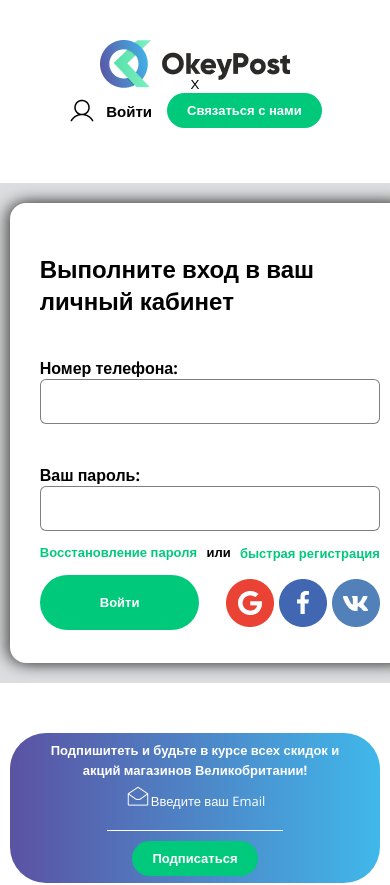
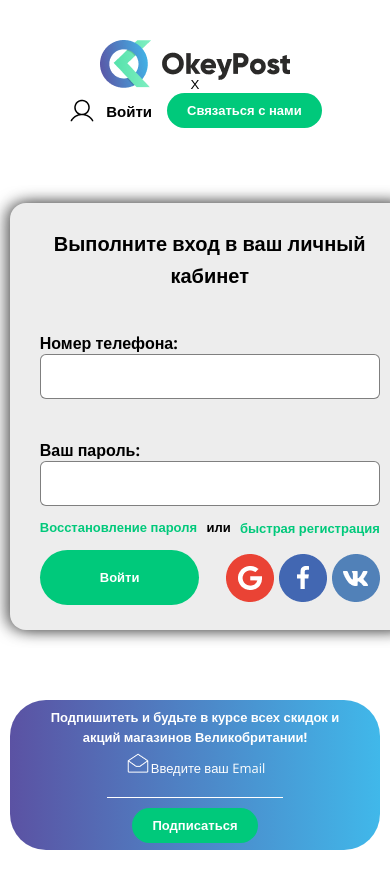
Before and after one commit to EvgeniyBarabanov/finalWork, a React (Create React App) app: page /login in a window 390 px wide. Shown: the top 885 px of the page. Built offline with nearby package versions, Linux system fonts and the light colour scheme.

Commit message:
cart dedline 22 08

```diff
--- a/src/Components/Login/Login.module.css
+++ b/src/Components/Login/Login.module.css
@@ -1,5 +1,4 @@
 .login{
-    background-color: #1f242827;
     padding: 20px 0;
 }
 
@@ -7,10 +6,9 @@
     position: relative;
     font-weight: bold;
     width: 400px;
-    height: 460px;
     margin: 0 auto;
-    padding: 50px 30px;
-    background-color: #fff;
+    padding: 40px 30px;
+    background-color: #ededed;
     border-radius: 16px;
     box-shadow: 5px 0px 15px rgba(0, 0, 0, 0.511),
                 -5px 0px 15px rgba(0, 0, 0, 0.511);
@@ -95,16 +93,74 @@
 
 .anotherLogin{
     display: flex;
-    align-items: flex-end;
     margin-left: auto;
 }
 
 .anotherLogin>button{
+    display: flex;
+    align-items: center;
     border: 0;
     cursor: pointer;
-    background-color: #fff;
+    background: none;
+    border-radius: 100%;
+
 }
 
 .anotherLogin>button:not(:last-child){
     margin-right: 5px;
 }
+
+@media(max-width:425px){
+    .login__form{
+        padding: 25px 30px;
+    }
+
+    .login__form h2{
+        font-size: 20px;
+        text-align: center;
+    }
+}
+
+@media(max-width:375px){
+    .login{
+        padding: 0;
+    }
+
+    .login__form{
+        width: 100%;
+    }
+
+    .form__sendBtn{
+        padding: 16px 45px;
+    }
+
+    .login__pswrdQuickRegistration{
+        text-align: center;
+    }
+}
+
+@media(max-width:320px){
+    .login__form h2{
+        font-size: 15px;
+        line-height: 20px;
+    }
+
+    .form__field{
+        margin-top: 20px;
+    }
+
+    .login__pswrd{
+        flex-direction: column;
+    }
+    .login__pswrd>span{
+        text-align: center;
+    }
+
+    .login__btns{
+        flex-direction: column;
+    }
+
+    .anotherLogin{
+        margin: 15px auto 0px;
+    }
+}
--- a/src/Components/Nav/Nav.jsx
+++ b/src/Components/Nav/Nav.jsx
@@ -9,12 +9,12 @@ const PUBLIC_URL = process.env.PUBLIC_URL;
 function Nav() {
 
 	const visibilityMenu = useRef();
-	const transparent = useRef();
+	/* const transparent = useRef(); */
 	const [name, setName] = useState('');
 
 	const visibility = function(){
 		visibilityMenu.current.classList.toggle(style.visibilityMenu);
-		transparent.current.classList.toggle(style.transparent)
+		/* transparent.current.classList.toggle(style.transparent) */
 	}
 
 	const getCookie = function(name) {
--- a/src/Components/Nav/Nav.module.css
+++ b/src/Components/Nav/Nav.module.css
@@ -78,6 +78,10 @@
 } */
 
 @media(max-width:1024px){
+    .block{
+        border-radius: 0px 0px 20px 20px;
+    }
+
     .block__burgerBtn{
         display: block;
         position: absolute;
--- a/src/Components/Registration/Registration.jsx
+++ b/src/Components/Registration/Registration.jsx
@@ -54,7 +54,6 @@ function Registration(){
 
     const preventDefault = function(event){
         event.preventDefault();
-
     }
 
 	return (
--- a/src/Components/Registration/Registration.module.css
+++ b/src/Components/Registration/Registration.module.css
@@ -1,18 +1,20 @@
 .block{
-    background-color: #1f242827;
     padding: 20px 0;
 }
 
 .block__login_form{
     font-weight: bold;
     width: 400px;
-    height: 700px;
     margin: 0 auto;
-    padding: 50px 30px;
-    background-color: #fff;
+    padding: 40px 30px;
+    background-color: #ededed;
     border-radius: 16px;
     box-shadow: 5px 0px 15px rgba(0, 0, 0, 0.511),
                 -5px 0px 15px rgba(0, 0, 0, 0.511);
+}
+
+.block__login_form>p{
+    margin-top: 10px;
 }
 
 .block__warning{
@@ -46,11 +48,7 @@
 }
 
 .block__login_form_field{
-    margin-top: 40px;
-}
-
-.block__login_form_field p{
-    margin-top: 20px;
+    margin-top: 30px;
 }
 
 .block__login_form_field input{
@@ -86,3 +84,26 @@
     font-size: 13px;
     cursor: pointer;
 }
+
+@media(max-width:375px){
+    .block__login_form{
+        width: 100%;
+        padding: 30px ;
+    }
+
+    .block__login_form h2{
+        font-size: 20px;
+        text-align: center;
+        line-height: 25px;
+    }
+
+    .block__login_form>p{
+        text-align: center;
+    }
+}
+
+@media(max-width:320px){
+    .block__login_form_registrationBtn{
+        padding: 15px;
+    }
+}
--- a/src/Components/UserPage/UserPage.jsx
+++ b/src/Components/UserPage/UserPage.jsx
@@ -26,7 +26,7 @@ function UserPage(){
     }
 
     const userData = function(){
-        if(/* window.location.pathname = '/' +  */ !getCookie('auth')){
+        if(!getCookie('auth')){
             window.location = "http://localhost:3000";
         }
         let userInfo = localStorage.getItem('user');
```
Also changed, not shown: 1 other file (tests, documents, lock files or other folders).
